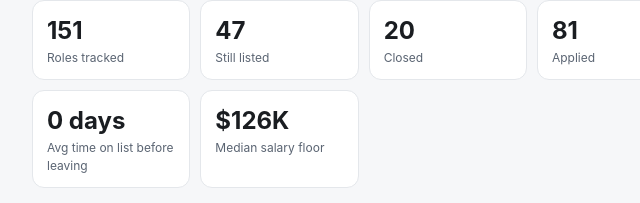
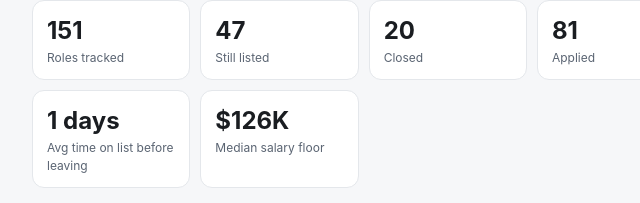
Before and after one commit to kaylynkuehn/kaylyn-job-search, a plain HTML site: page history.html in a window 1280 px wide. Shown: the part 129-332 px from the top of the page, 108-748 px from the left. Drawn offline with Linux system fonts and the light colour scheme.

Commit message:
Update history.html

```diff
--- a/history.html
+++ b/history.html
@@ -95,7 +95,7 @@ const a=document.createElement('a');a.href=URL.createObjectURL(new Blob([s],{typ
 fetch('history.json?ts='+Date.now()).then(r=>r.json()).then(d=>{DATA=d;const R=d.roles;
 document.title=d.person+"'s Job Search History";document.getElementById('h1').textContent=d.person+"'s Job Search History";
 const runs=d.runs.filter(x=>x.count!=null);document.getElementById('sub').textContent='Every role that has appeared on the dashboard since '+fmt(d.runs[0].date)+'. Last updated '+fmt(d.generated)+'.';
-const gone=R.filter(r=>r.status!=='open');const spans=gone.filter(r=>r.lastSeen).map(r=>(new Date(d10(r.lastSeen))-new Date(d10(r.firstSeen)))/864e5);
+const gone=R.filter(r=>r.status!=='open');const spans=gone.filter(r=>r.lastSeen&&r.seen&&r.seen.length).map(r=>(new Date(d10(r.lastSeen))-new Date(d10(r.firstSeen)))/864e5);
 const avg=spans.length?Math.round(spans.reduce((a,b)=>a+b,0)/spans.length):0;
 const sal=R.filter(r=>r.salaryMin).map(r=>r.salaryMin).sort((a,b)=>a-b);const med=sal.length?sal[Math.floor(sal.length/2)]:null;
 document.getElementById('tiles').innerHTML=[[R.length,'Roles tracked'],[R.filter(r=>r.status==='open').length,'Still listed'],[R.filter(r=>r.status==='closed').length,'Closed'],[R.filter(r=>r.status==='applied'||r.status==='rejected').length,'Applied'],[R.filter(r=>r.status==='rejected').length,'Rejected'],[runs.length+' / '+d.runs.length,'Runs with data'],[avg+' days','Avg time on list before leaving'],[med?'$'+Math.round(med/1000)+'K':'n/a','Median salary floor']].map(([v,l])=>'<div class="tile"><div class="v">'+v+'</div><div class="l">'+l+'</div></div>').join('');
```
